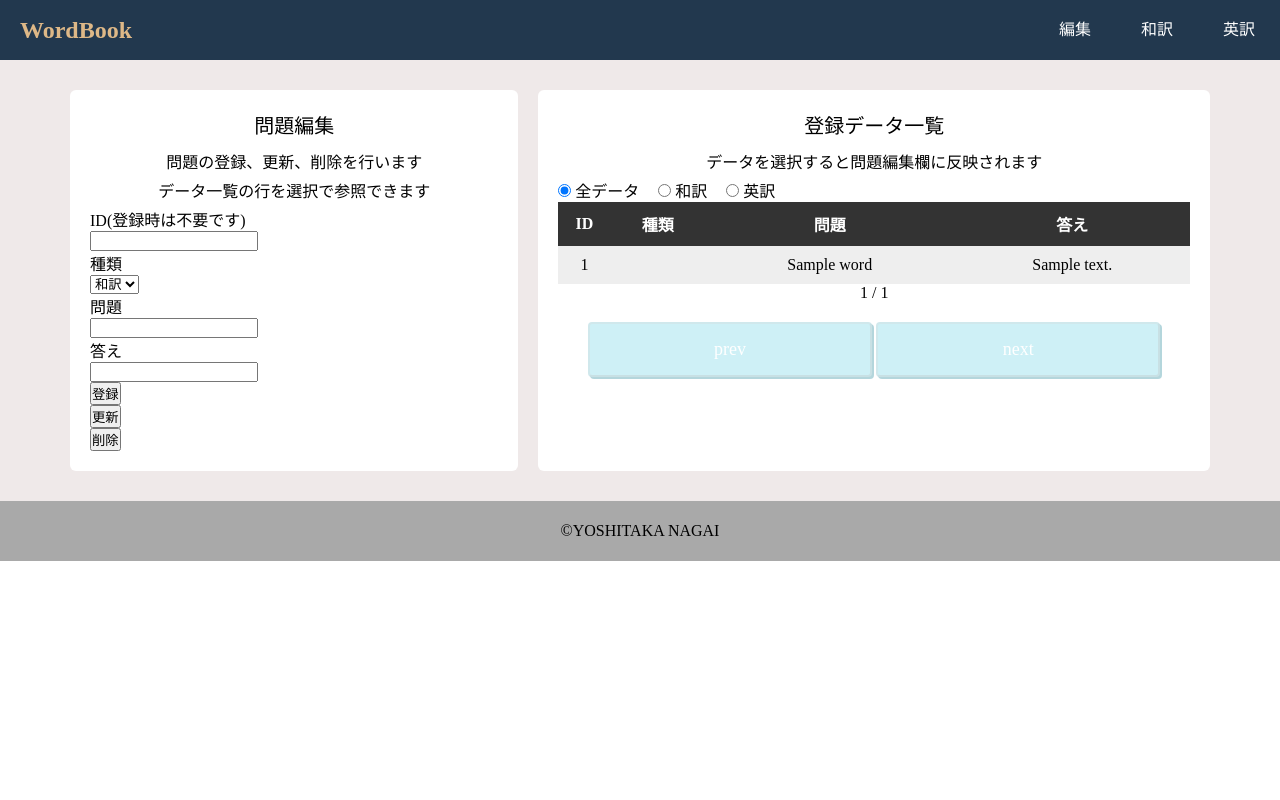
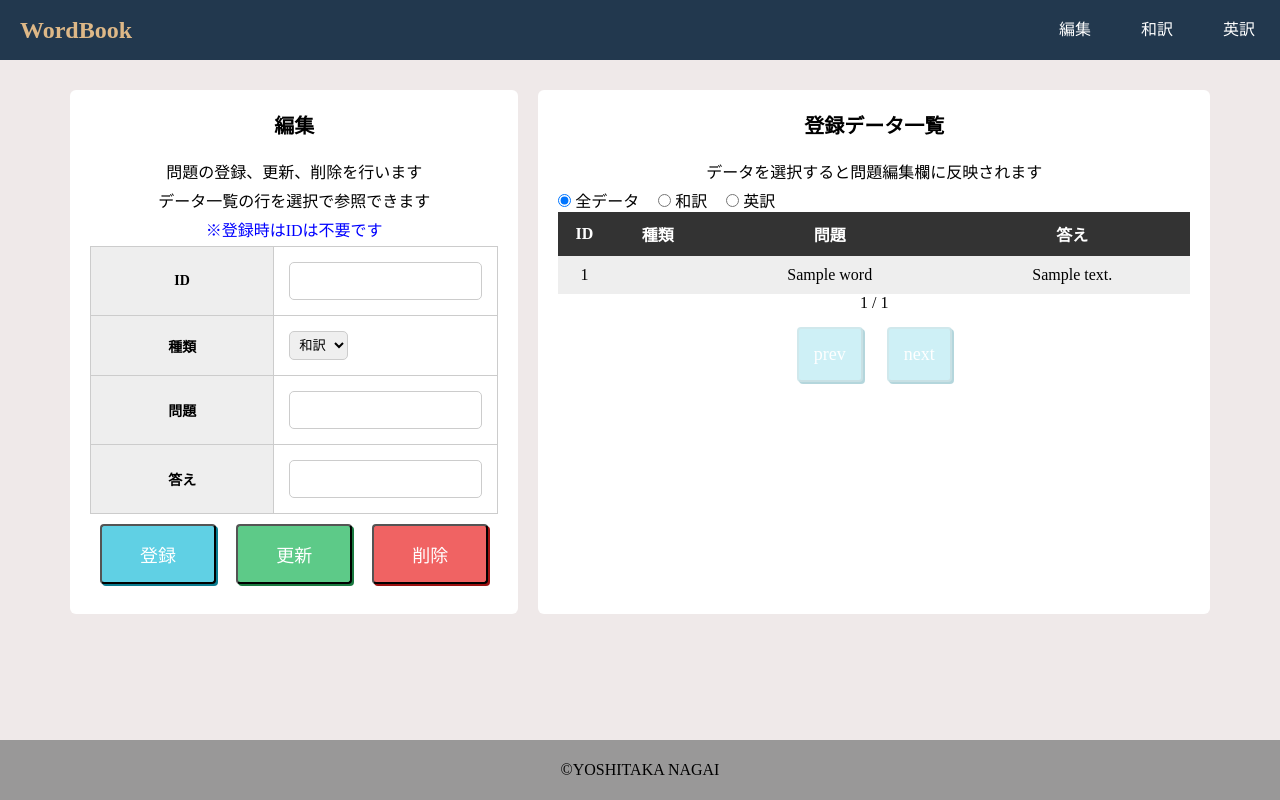
Before and after one commit to yoshitaka7144/WordBook, a PHP site: page /edit.php in a window 1280 px wide. Run offline with PHP 8.4, Linux system fonts and the light colour scheme; tables that the repository leaves empty or names only in its code hold one stand-in row (values such as "Sample post").

Commit message:
デザイン修正途中

```diff
--- a/config.php
+++ b/config.php
@@ -4,7 +4,7 @@ define("DB_HOST", "localhost");
 define("DB_NAME", "test");
 define("DB_USER", "yoshi");
 define("DB_PASS", "test");
-define("DB_ERROR_MESSAGE","データベース接続にてエラーが発生しました。");
+define("DB_ERROR_MESSAGE","データベース処理にてエラーが発生しました。");
 
 define("PAGE_TYPE_DEFAULT", 0);
 define("PAGE_TYPE_ERROR", -1);
--- a/css/style.css
+++ b/css/style.css
@@ -10,6 +10,24 @@ a {
   text-decoration: none;
 }
 
+body {
+  display: -webkit-box;
+  display: -ms-flexbox;
+  display: flex;
+  -webkit-box-orient: vertical;
+  -webkit-box-direction: normal;
+      -ms-flex-flow: column;
+          flex-flow: column;
+  min-height: 100vh;
+}
+
+main {
+  -webkit-box-flex: 1;
+      -ms-flex: 1;
+          flex: 1;
+  background-color: rgba(233, 225, 225, 0.726);
+}
+
 header {
   height: 60px;
   width: 100%;
@@ -19,6 +37,29 @@ header {
   display: -ms-flexbox;
   display: flex;
   top: 0;
+}
+
+footer {
+  display: -webkit-box;
+  display: -ms-flexbox;
+  display: flex;
+  -webkit-box-pack: center;
+      -ms-flex-pack: center;
+          justify-content: center;
+  -webkit-box-align: center;
+      -ms-flex-align: center;
+          align-items: center;
+  height: 60px;
+  width: 100%;
+  background-color: #999898;
+}
+
+.color-red {
+  color: red;
+}
+
+.color-blue {
+  color: blue;
 }
 
 #logo a {
@@ -133,7 +174,6 @@ header {
   margin-top: 60px;
   width: 100%;
   height: 100%;
-  background-color: rgba(233, 225, 225, 0.726);
 }
 
 .main-contents {
@@ -159,7 +199,8 @@ header {
 
 .title {
   font-size: 20px;
-  margin-bottom: 10px;
+  font-weight: bold;
+  margin-bottom: 20px;
 }
 
 .message {
@@ -167,11 +208,22 @@ header {
   margin-bottom: 5px;
 }
 
+.btn-wrapper {
+  display: -webkit-box;
+  display: -ms-flexbox;
+  display: flex;
+  -webkit-box-align: center;
+      -ms-flex-align: center;
+          align-items: center;
+  -webkit-box-pack: center;
+      -ms-flex-pack: center;
+          justify-content: center;
+}
+
 .btn {
-  width: 45%;
   font-size: 18px;
-  padding: 15px 20px;
-  margin: 15px 0;
+  padding: 15px;
+  margin: 10px;
   color: white;
   display: inline-block;
   border-radius: 4px;
@@ -193,6 +245,14 @@ header {
   opacity: 0.3;
 }
 
+.btn-normal {
+  width: 50%;
+}
+
+.btn-small {
+  width: 33%;
+}
+
 .btn-green {
   background-color: #5dca88;
   -webkit-box-shadow: 2px 2px #1a7940;
@@ -203,6 +263,18 @@ header {
   background-color: #60d0e4;
   -webkit-box-shadow: 2px 2px #0a7b8f;
           box-shadow: 2px 2px #0a7b8f;
+}
+
+.btn-red {
+  background-color: #f06363;
+  -webkit-box-shadow: 2px 2px #9b1111;
+          box-shadow: 2px 2px #9b1111;
+}
+
+.btn-gray {
+  background-color: #999595;
+  -webkit-box-shadow: 2px 2px #504e4e;
+          box-shadow: 2px 2px #504e4e;
 }
 
 .edit-input {
@@ -218,8 +290,45 @@ header {
   text-align: left;
 }
 
-.edit-input form input, .edit-input form select {
+.edit-input form input,
+.edit-input form select {
   display: block;
+}
+
+.input-form {
+  width: 100%;
+  border-collapse: collapse;
+}
+
+.input-form th,
+.input-form td {
+  padding: 15px;
+  border: 1px solid #ccc;
+}
+
+.input-form th {
+  font-size: 14px;
+  text-align: center;
+  width: 45%;
+  background-color: #eee;
+}
+
+.input-form td {
+  text-align: left;
+  width: 55%;
+}
+
+.input-form .form-text {
+  width: 100%;
+  padding: 10px;
+  border-radius: 5px;
+  border: 1px solid #ccc;
+}
+
+.input-form .form-select {
+  padding: 5px;
+  border: 1px solid #ccc;
+  border-radius: 5px;
 }
 
 .edit-confirm {
@@ -235,7 +344,8 @@ header {
   text-align: left;
 }
 
-.edit-confirm form input, .edit-confirm form select {
+.edit-confirm form input,
+.edit-confirm form select {
   display: block;
 }
 
@@ -258,7 +368,8 @@ header {
   white-space: nowrap;
 }
 
-#data-table th, #data-table td {
+#data-table th,
+#data-table td {
   padding: 10px 0;
   text-align: center;
   vertical-align: middle;
@@ -319,21 +430,6 @@ header {
   background-color: #ec8383;
 }
 
-footer {
-  display: -webkit-box;
-  display: -ms-flexbox;
-  display: flex;
-  -webkit-box-pack: center;
-      -ms-flex-pack: center;
-          justify-content: center;
-  -webkit-box-align: center;
-      -ms-flex-align: center;
-          align-items: center;
-  height: 60px;
-  width: 100%;
-  background-color: darkgray;
-}
-
 @media screen and (max-width: 640px) {
   #pc-nav {
     display: none;
@@ -349,18 +445,23 @@ footer {
   .menu {
     width: 100%;
   }
-  .edit-input, .edit-table {
+  .edit-input,
+  .edit-table {
     width: 100%;
   }
   .title {
     font-size: 18px;
   }
   .message {
-    font-size: 16px;
+    font-size: 14px;
   }
-  .btn {
-    width: 50%;
-    font-size: 16px;
+  .btn-wrapper {
+    -ms-flex-wrap: wrap;
+        flex-wrap: wrap;
+  }
+  .btn-normal,
+  .btn-small {
+    width: 60%;
   }
 }
 /*# sourceMappingURL=style.css.map */
--- a/edit.php
+++ b/edit.php
@@ -1,5 +1,7 @@
 <?php
-
+session_start();
+$_SESSION = array();
+session_destroy();
 require_once("config.php");
 require_once("validation.php");
 
@@ -72,38 +74,46 @@ if ($pageType !== PAGE_TYPE_CONFIRM) {
           <p class="message">種類：<?php echo h($inputType) ?></p>
           <p class="message">問題：<?php echo h($inputQuestion) ?></p>
           <p class="message">答え：<?php echo h($inputAnswer) ?></p>
+          <div class="btn-wrapper">
             <form action="" method="post">
-            <input type="submit" value="戻る">
+              <input class="btn btn-gray" type="submit" value="戻る">
               <input type="hidden" name="inputId" value="<?php echo h($inputId) ?>">
               <input type="hidden" name="inputType" value="<?php echo h($inputType) ?>">
               <input type="hidden" name="inputQuestion" value="<?php echo h($inputQuestion) ?>">
               <input type="hidden" name="inputAnswer" value="<?php echo h($inputAnswer) ?>">
             </form>
             <form action="dataRegist.php" method="post">
-            <input type="submit" name="registType" value="<?php echo $registType ?>">
+              <input class="btn" type="submit" name="registType" value="<?php echo $registType ?>">
               <input type="hidden" name="inputId" value="<?php echo h($inputId) ?>">
               <input type="hidden" name="inputType" value="<?php echo h($inputType) ?>">
               <input type="hidden" name="inputQuestion" value="<?php echo h($inputQuestion) ?>">
               <input type="hidden" name="inputAnswer" value="<?php echo h($inputAnswer) ?>">
             </form>
           </div>
+        </div>
       <?php else : ?>
         <div class="edit-input">
-          <p class="title">問題編集</p>
+          <p class="title">編集</p>
           <p class="message">問題の登録、更新、削除を行います</p>
           <p class="message">データ一覧の行を選択で参照できます</p>
-          <form action="" method="post">
+          <p class="message color-blue">※登録時はIDは不要です</p>
           <?php if ($pageType === PAGE_TYPE_ERROR) : ?>
             <div id="error-area">
               <?php foreach ($errors as $error) : ?>
-                  <p class="error-message"><?php echo $error ?></p>
+                <p class="message color-red"><?php echo $error ?></p>
               <?php endforeach ?>
             </div>
           <?php endif ?>
-            <label for="inputId">ID(登録時は不要です)</label>
-            <input type="text" name="inputId" id="inputId" value="<?php echo h($inputId) ?>">
-            <label for="inputType">種類</label>
-            <select name="inputType" id="inputType">
+          <form action="" method="post">
+            <table class="input-form">
+              <tr>
+                <th>ID</th>
+                <td><input type="text" class="form-text" name="inputId" id="inputId" value="<?php echo h($inputId) ?>"></td>
+              </tr>
+              <tr>
+                <th>種類</th>
+                <td>
+                  <select class="form-select" name="inputType" id="inputType">
                     <option value="和訳" <?php if ($inputType === "和訳") {
                                           echo "selected";
                                         } ?>>和訳</option>
@@ -111,13 +121,22 @@ if ($pageType !== PAGE_TYPE_CONFIRM) {
                                           echo "selected";
                                         } ?>>英訳</option>
                   </select>
-            <label for="inputQuestion">問題</label>
-            <input type="text" name="inputQuestion" id="inputQuestion" value="<?php echo h($inputQuestion) ?>">
-            <label for="inputAnswer">答え</label>
-            <input type="text" name="inputAnswer" id="inputAnswer" value="<?php echo h($inputAnswer) ?>">
-            <input type="submit" name="create" value="登録">
-            <input type="submit" name="update" value="更新">
-            <input type="submit" name="delete" value="削除">
+                </td>
+              </tr>
+              <tr>
+                <th>問題</th>
+                <td><input type="text" class="form-text" name="inputQuestion" id="inputQuestion" value="<?php echo h($inputQuestion) ?>"></td>
+              </tr>
+              <tr>
+                <th>答え</th>
+                <td><input type="text" class="form-text" name="inputAnswer" id="inputAnswer" value="<?php echo h($inputAnswer) ?>"></td>
+              </tr>
+            </table>
+            <div class="btn-wrapper">
+              <input class="btn btn-small btn-blue" type="submit" name="create" value="登録">
+              <input class="btn btn-small btn-green" type="submit" name="update" value="更新">
+              <input class="btn btn-small btn-red" type="submit" name="delete" value="削除">
+            </div>
           </form>
         </div>
         <div class="edit-table">
--- a/header.php
+++ b/header.php
@@ -18,16 +18,16 @@
         </div>
         <nav id="pc-nav">
             <ul>
-                <li><a href="./edit.php">編集</a></li>
-                <li><a href="#">和訳</a></li>
-                <li><a href="#">英訳</a></li>
+                <li><a href="edit.php">編集</a></li>
+                <li><a href="quizSetting.php?type=和訳">和訳</a></li>
+                <li><a href="quizSetting.php?type=英訳">英訳</a></li>
             </ul>
         </nav>
         <nav id="sp-nav">
             <ul>
-                <li><a href="./edit.php">編集</a></li>
-                <li><a href="#">和訳</a></li>
-                <li><a href="#">英訳</a></li>
+                <li><a href="edit.php">編集</a></li>
+                <li><a href="quizSetting.php?type=和訳">和訳</a></li>
+                <li><a href="quizSetting.php?type=英訳">英訳</a></li>
                 <li id="close"><span>× 閉じる</span></li>
             </ul>
         </nav>
--- a/scss/style.scss
+++ b/scss/style.scss
@@ -9,13 +9,41 @@ a {
   text-decoration: none;
 }
 
+body {
+  display: flex;
+  flex-flow: column;
+  min-height: 100vh;
+}
+
+main {
+  flex: 1;
+  background-color: rgba(233, 225, 225, 0.726);
+}
+
 header {
   height: 60px;
   width: 100%;
-  background-color: rgba(34, 56, 78,1.0);
+  background-color: rgba(34, 56, 78, 1);
   position: fixed;
   display: flex;
   top: 0;
+}
+
+footer {
+  display: flex;
+  justify-content: center;
+  align-items: center;
+  height: 60px;
+  width: 100%;
+  background-color: rgb(153, 152, 152);
+}
+
+.color-red {
+  color: red;
+}
+
+.color-blue {
+  color: blue;
 }
 
 #logo {
@@ -118,10 +146,9 @@ header {
   margin-top: 60px;
   width: 100%;
   height: 100%;
-  background-color: rgba(233, 225, 225, 0.726);
 }
 
-.main-contents{
+.main-contents {
   display: flex;
   justify-content: center;
   max-width: 1200px;
@@ -129,7 +156,7 @@ header {
   padding: 20px;
 }
 
-.menu{
+.menu {
   width: 50%;
   background-color: white;
   padding: 20px;
@@ -138,49 +165,73 @@ header {
   text-align: center;
 }
 
-.title{
+.title {
   font-size: 20px;
-  margin-bottom: 10px;
+  font-weight: bold;
+  margin-bottom: 20px;
 }
 
-.message{
+.message {
   font-size: 16px;
   margin-bottom: 5px;
 }
 
-.btn{
-  width: 45%;
+.btn-wrapper {
+  display: flex;
+  align-items: center;
+  justify-content: center;
+}
+
+.btn {
   font-size: 18px;
-  padding: 15px 20px;
-  margin: 15px 0;
+  padding: 15px;
+  margin: 10px;
   color: white;
   display: inline-block;
   border-radius: 4px;
-  &:hover{
+  &:hover {
     opacity: 0.8;
   }
-  &:active{
+  &:active {
     position: relative;
     top: 2px;
     left: 2px;
     box-shadow: none;
   }
-  &:disabled{
+  &:disabled {
     opacity: 0.3;
   }
 }
 
-.btn-green{
-  background-color: #5dca88;
-  box-shadow:2px 2px #1a7940;
+.btn-normal {
+  width: 50%;
 }
 
-.btn-blue{
-  background-color: #60d0e4;
-  box-shadow:2px 2px #0a7b8f;
+.btn-small {
+  width: 33%;
 }
 
-.edit-input{
+.btn-green {
+  background-color: #5dca88;
+  box-shadow: 2px 2px #1a7940;
+}
+
+.btn-blue {
+  background-color: #60d0e4;
+  box-shadow: 2px 2px #0a7b8f;
+}
+
+.btn-red {
+  background-color: #f06363;
+  box-shadow: 2px 2px #9b1111;
+}
+
+.btn-gray {
+  background-color: #999595;
+  box-shadow: 2px 2px #504e4e;
+}
+
+.edit-input {
   width: 40%;
   background-color: white;
   padding: 20px;
@@ -189,13 +240,50 @@ header {
   text-align: center;
   form {
     text-align: left;
-    input, select{
+    input,
+    select {
       display: block;
     }
   }
 }
 
-.edit-confirm{
+.input-form {
+  width: 100%;
+  border-collapse: collapse;
+
+  th,
+  td {
+    padding: 15px;
+    border: 1px solid #ccc;
+  }
+
+  th {
+    font-size: 14px;
+    text-align: center;
+    width: 45%;
+    background-color: #eee;
+  }
+
+  td {
+    text-align: left;
+    width: 55%;
+  }
+
+  .form-text{
+    width: 100%;
+    padding: 10px;
+    border-radius: 5px;
+    border: 1px solid #ccc;
+  }
+
+  .form-select{
+    padding: 5px;
+    border: 1px solid #ccc;
+    border-radius: 5px;
+  }
+}
+
+.edit-confirm {
   width: 70%;
   background-color: white;
   padding: 20px;
@@ -204,17 +292,18 @@ header {
   text-align: center;
   form {
     text-align: left;
-    input, select{
+    input,
+    select {
       display: block;
     }
   }
 }
 
-.error-message{
+.error-message {
   color: red;
 }
 
-.edit-table{
+.edit-table {
   width: 60%;
   background-color: white;
   padding: 20px;
@@ -223,38 +312,39 @@ header {
   text-align: center;
 }
 
-#data-table{
+#data-table {
   width: 100%;
   border-collapse: collapse;
   white-space: nowrap;
-  th, td{
+  th,
+  td {
     padding: 10px 0;
     text-align: center;
     vertical-align: middle;
   }
 
-  tr:nth-child(odd){
+  tr:nth-child(odd) {
     background-color: #eee;
   }
 
-  .table-header{
+  .table-header {
     color: #fff;
     background: rgb(51, 51, 51);
   }
 }
 
-.selected-row{
+.selected-row {
   background-color: rgb(149, 174, 248) !important;
 }
 
-.radio{
+.radio {
   text-align: left;
-  .radio-label{
+  .radio-label {
     margin-right: 15px;
   }
 }
 
-.quiz{
+.quiz {
   width: 70%;
   background-color: white;
   padding: 20px;
@@ -263,35 +353,26 @@ header {
   text-align: center;
 }
 
-.choices{
+.choices {
   display: flex;
   flex-wrap: wrap;
 }
 
-.choice-area{
+.choice-area {
   width: 50%;
   padding: 10px;
 }
 
-#text-answer{
+#text-answer {
   display: none;
 }
 
-.correct{
+.correct {
   background-color: rgb(141, 218, 174);
 }
 
-.incorrect{
+.incorrect {
   background-color: rgb(236, 131, 131);
-}
-
-footer {
-  display: flex;
-  justify-content: center;
-  align-items: center;
-  height: 60px;
-  width: 100%;
-  background-color: darkgray;
 }
 
 @media screen and (max-width: 640px) {
@@ -303,29 +384,34 @@ footer {
     display: block;
   }
 
-  .main-contents{
+  .main-contents {
     flex-wrap: wrap;
     padding: 3px;
   }
 
-  .menu{
+  .menu {
     width: 100%;
   }
 
-  .edit-input, .edit-table{
+  .edit-input,
+  .edit-table {
     width: 100%;
   }
 
-  .title{
+  .title {
     font-size: 18px;
   }
 
-  .message{
-    font-size: 16px;
+  .message {
+    font-size: 14px;
   }
 
-  .btn{
-    width: 50%;
-    font-size: 16px;
+  .btn-wrapper {
+    flex-wrap: wrap;
+  }
+
+  .btn-normal,
+  .btn-small {
+    width: 60%;
   }
 }
```
Also changed, not shown: dataRegist.php (+17 -6 lines), index.php (+4 -4 lines), quiz.php (+6 -1 lines), 1 other file. Lines whose indentation alone changed are shown as unchanged.
